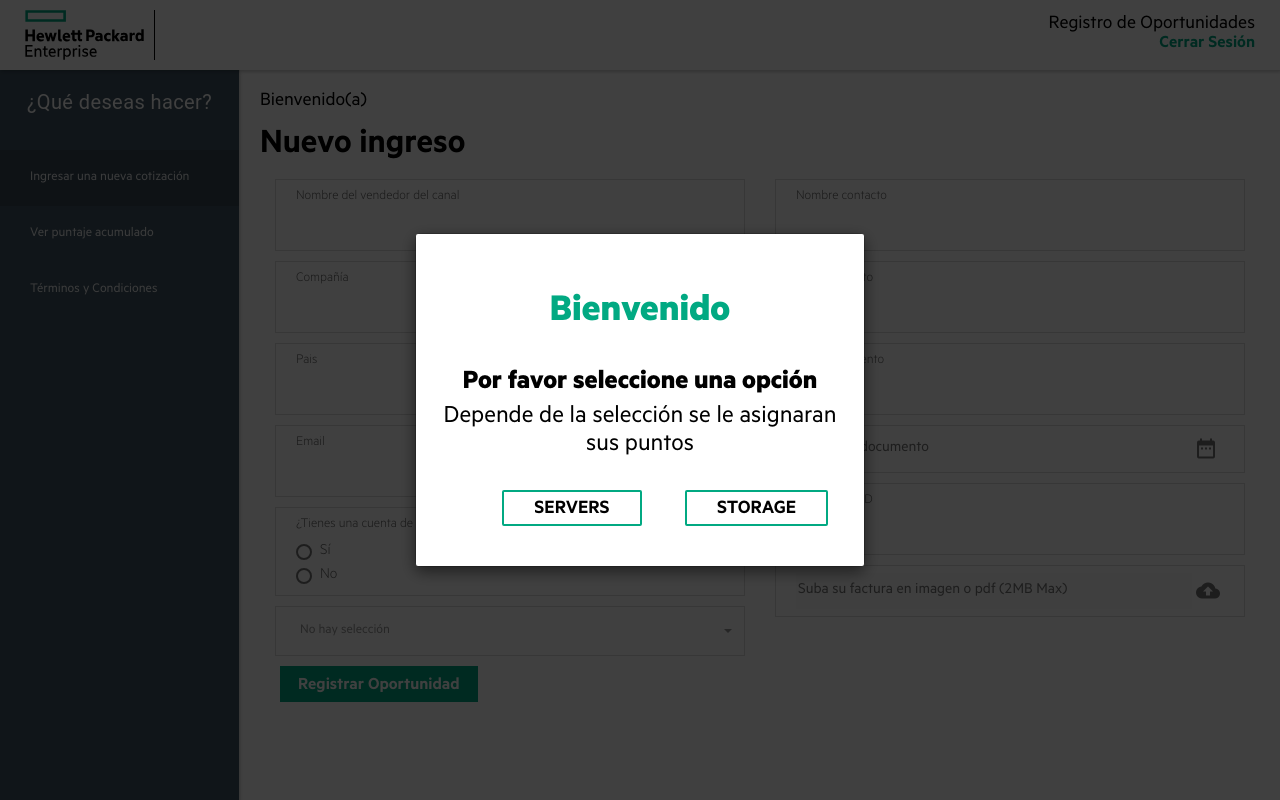
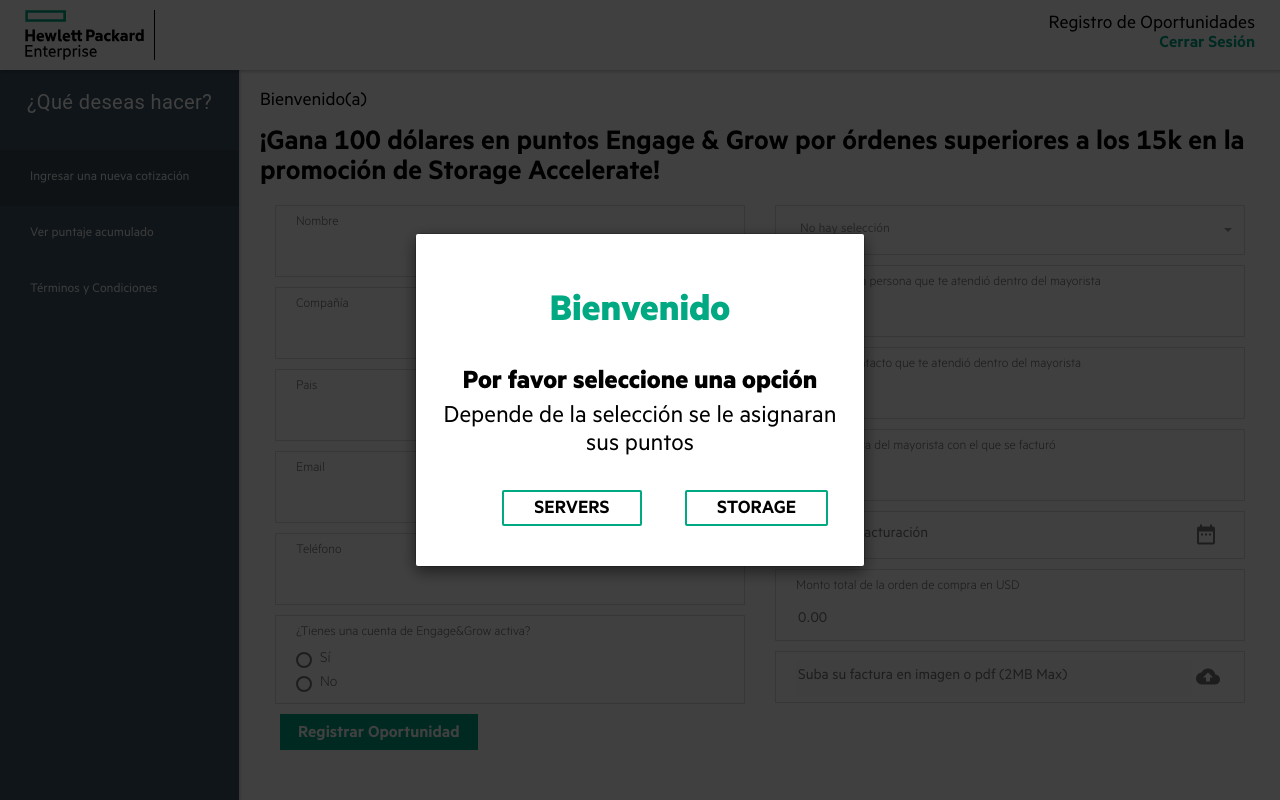
Before and after one commit to PedroYturrizaga/HPE_Oportunidades, a CodeIgniter app: the page made by application/views/V_Solicitud.php in a window 1280 px wide. Run offline with CodeIgniter, Linux system fonts and the light colour scheme; data that the repository does not hold is empty; some libraries are stand-ins or nearby versions; some web fonts are replaced.

Commit message:
terminado

```diff
--- a/application/views/V_Solicitud.php
+++ b/application/views/V_Solicitud.php
@@ -56,11 +56,11 @@
             </section>
             <section id="section-cotizacion" class="js-section js-section--menu">
                 <div class="js-container">
-                    <h2 class="js-title">Nuevo ingreso</h2>
+                    <h2 class="js-title">¡Gana 100 d&oacute;lares en puntos Engage & Grow por &oacute;rdenes superiores a los 15k en la promoci&oacute;n de Storage Accelerate!</h2>
                     <div class="col-xs-12 p-0">
                         <div class="col-sm-6 col-xs-12">
                             <div class="col-xs-12 js-input">
-                                <label for="Nombre">Nombre del vendedor del canal</label>
+                                <label for="Nombre">Nombre</label>
                                 <input type="text" id="Nombre" onchange="validarCampos()">
                             </div>
                             <div class="col-xs-12 js-input">
@@ -75,6 +75,10 @@
                                 <label for="email">Email</label>
                                 <input type="email" id="email" onchange="validarCampos()">
                             </div>
+                            <div class="col-xs-12 js-input">
+                                <label for="telefono">Tel&eacute;fono</label>
+                                <input type="text" id="telefono" onchange="validarCampos()">
+                            </div>
                             <div class="col-xs-12 js-input js-radio">
                                 <label>¿Tienes una cuenta de Engage&Grow activa?</label>
                                 <label class="mdl-radio mdl-js-radio mdl-js-ripple-effect" for="radioCotizacion">
@@ -86,28 +90,28 @@
                                     <span class="mdl-radio__label">No</span>
                                 </label>
                             </div>
+                        </div>
+                        <div class="col-sm-6 col-xs-12">
                             <div class="col-xs-12 js-input js-select">
                                 <select name="noMayorista" id="noMayorista">
                                     <?php echo $option ?>
                                 </select>
                             </div>
-                        </div>
-                        <div class="col-sm-6 col-xs-12">
                             <div class="col-xs-12 js-input">
-                                <label for="NombreContacto">Nombre contacto</label>
-                                <input type="text" id="NombreContacto" onchange="validarCampos()">
+                                <label for="NombreContacto">Nombre de la persona que te atendi&oacute; dentro del mayorista</label>
+                                <input type="text" id="NombrePersona" onchange="validarCampos()">
                             </div>
                             <div class="col-xs-12 js-input">
-                                <label for="emailContacto">Email contacto</label>
+                                <label for="emailContacto">Email del contacto que te atendi&oacute; dentro del mayorista</label>
                                 <input type="email" id="emailContacto" onchange="validarCampos()">
                             </div>
 
                             <div class="col-xs-12 js-input">
-                                <label for="numFactura"># de Documento</label>
+                                <label for="numFactura"># de la factura del mayorista con el que se factur&oacute;</label>
                                 <input type="text" id="numFactura" onchange="validarCampos()">
                             </div>
                             <div class="col-xs-12 js-input js-date js-flex">
-                                <input type="text" id="fecha" name="fecha" maxlength="10" placeholder="Fecha del documento" value="" style="pointer-events: none">
+                                <input type="text" id="fecha" name="fecha" maxlength="10" placeholder="Fecha de Facturación" value="" style="pointer-events: none">
                                 <div class="js-icon">
                                     <button type="button" class="mdl-button mdl-js-button mdl-button--icon">
                                         <i class="mdi mdi-date_range"></i>
@@ -115,7 +119,7 @@
                                 </div>
                             </div>
                             <div class="col-xs-12 js-input">
-                                <label for="monto">Monto en USD</label>
+                                <label for="monto">Monto total de la orden de compra en USD</label>
                                 <input type="text" id="monto" placeholder="0.00" onchange="validarCampos()">
                             </div>
                             <div class="col-xs-12 js-input js-file js-flex">
--- a/public/css/style.styl
+++ b/public/css/style.styl
@@ -124,8 +124,8 @@ label
 .js-title
 	width 100%
 	margin 10px 0
-	font-size 36px
-	line-height 34px;
+	font-size 30px
+	line-height 30px;
 	font-family $medium
 .js-flex
 	flexCenter()
```
Also changed, not shown: public/css/style.css.
